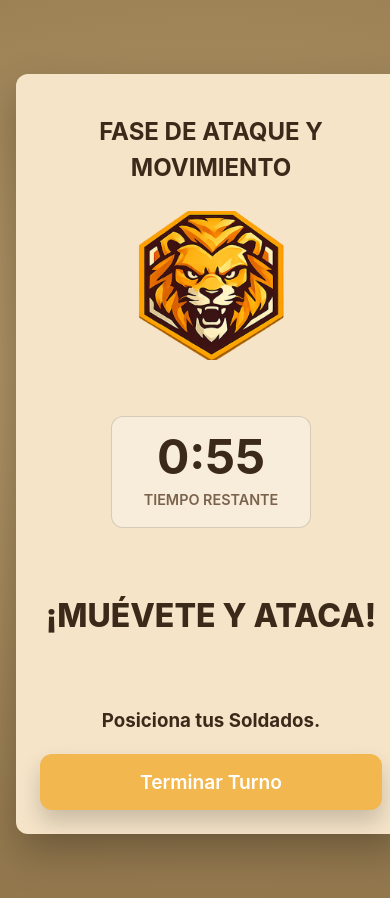
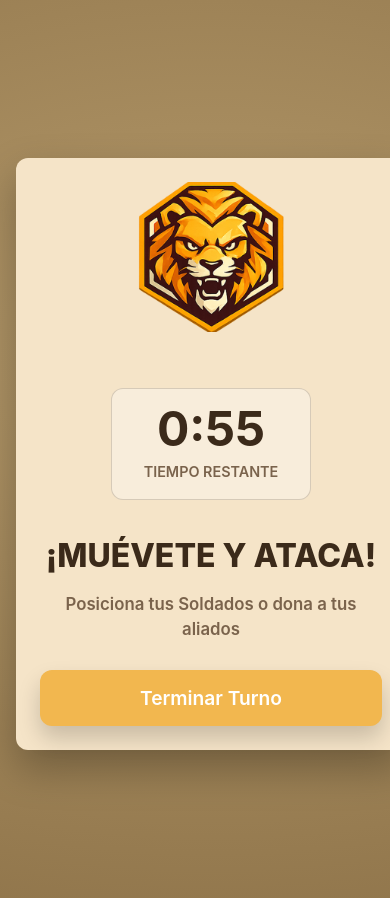
Before and after one commit to SasaPlazas/phygital, a React (Vite) app: page /attack in a window 390 px wide. Shown: the top 898 px of the page. Built offline with nearby package versions, Linux system fonts and the light colour scheme; no server answers.

Commit message:
final screen error

```diff
--- a/src/components/AttackScreen.css
+++ b/src/components/AttackScreen.css
@@ -103,7 +103,12 @@
 
   .instruction-text {
     font-size: 1.5rem;
-    margin-bottom: 2rem;
+    margin-bottom: 0.6rem;
+  }
+
+  .attack-instruction {
+    margin-bottom: 1.25rem;
+    font-size: 1rem;
   }
 
   .finish-turn-button {
@@ -129,6 +134,11 @@
 
   .instruction-text {
     font-size: 1.2rem;
+  }
+
+  .attack-instruction {
+    margin-bottom: 1.1rem;
+    font-size: 0.95rem;
   }
 }
 
@@ -162,8 +172,15 @@
   font-size: 2rem;
   font-weight: 800;
   color: var(--text);
-  margin-bottom: 3rem;
+  margin: 0 0 0.75rem;
   text-transform: uppercase;
+}
+
+.attack-instruction {
+  margin: 0 0 1.75rem;
+  font-size: 1.05rem;
+  font-weight: 600;
+  color: var(--muted);
 }
 
 .finish-turn-button {
--- a/src/components/AttackScreen.jsx
+++ b/src/components/AttackScreen.jsx
@@ -62,7 +62,6 @@ export default function AttackScreen({ player, myPlayerName, attackEndsAt }) {
   return (
     <div className="attack-wrapper">
       <div className="attack-container">
-        <h1 className="attack-title">Fase de Ataque y Movimiento</h1>
 
         <div className="player-highlight">
           <div className="avatar-wrapper">
@@ -81,7 +80,7 @@ export default function AttackScreen({ player, myPlayerName, attackEndsAt }) {
         </div>
 
         <p className="instruction-text">¡Muévete y Ataca!</p>
-        <h3 className="attack-instruction">Posiciona tus Soldados.</h3>
+        <h3 className="attack-instruction">Posiciona tus Soldados o dona a tus aliados</h3>
 
         {isMyTurn && (
           <button className="finish-turn-button" onClick={handleFinishTurn}>
--- a/src/components/FinalScreen.css
+++ b/src/components/FinalScreen.css
@@ -74,11 +74,11 @@
 
 .winner-score {
   font-size: 1.2rem;
-  color: #4b5563;
+  color: #fcd34d;
 }
 
 .instructions-box {
-  background-color: #e5e7eb;
+  background-color: none;
   padding: 1.5rem;
   border-radius: 8px;
   margin-bottom: 2rem;
@@ -128,7 +128,7 @@
 }
 
 .reset-button {
-  background-color: #d4d4d8;
+  background-color: #fcd34d;
   color: #1f2937;
   border: none;
   padding: 1rem 3rem;
@@ -140,5 +140,5 @@
 }
 
 .reset-button:hover {
-  background-color: #9ca3af;
+  background-color: #e2ba35;
 }
--- a/src/components/FinalScreen.jsx
+++ b/src/components/FinalScreen.jsx
@@ -3,7 +3,7 @@ import "./FinalScreen.css";
 
 export default function FinalScreen() {
   const handleReset = () => {
-    socket.emit("reset_game");
+    socket.emit("game_reset");
   };
 
   // Sort players by soldiers (optional, to show winner)
--- a/src/components/OrderScreen.jsx
+++ b/src/components/OrderScreen.jsx
@@ -14,7 +14,6 @@ export default function OrderScreen({ players, totalRounds }) {
         <img className="order-logo" src={logo} alt="HexArena" />
 
         <div className="players-grid-container">
-          <h2 className="section-title">Jugadores</h2>
           <div className="players-grid">
             {players.map((player, index) => (
               <div key={index} className="player-card">
@@ -43,15 +42,15 @@ export default function OrderScreen({ players, totalRounds }) {
         </div>
 
         <div className="buttons-container">
+          <button className="start-rounds-button" onClick={handleStartRounds}>
+            Iniciar rondas
+          </button>
           <button
             className="reset-button"
             onClick={() => socket.emit("game_reset")}
           >
             Reiniciar Partida
           </button>
-          <button className="start-rounds-button" onClick={handleStartRounds}>
-            Iniciar rondas
-          </button>
         </div>
       </div>
     </div>
--- a/src/components/RecapScreen.css
+++ b/src/components/RecapScreen.css
@@ -144,8 +144,24 @@
   }
 
   .stats-grid {
-    grid-template-columns: 1fr; /* Single column stats on very small screens */
-    gap: 1rem;
+    grid-template-columns: 1fr 1fr;
+    gap: 0.75rem;
+    margin-bottom: 1.5rem;
+  }
+
+  .stat-card {
+    min-height: 96px;
+    padding: 0.9rem 0.6rem;
+    border-radius: 12px;
+  }
+
+  .stat-value {
+    font-size: 1.8rem;
+  }
+
+  .stat-label {
+    font-size: 0.75rem;
+    letter-spacing: 0.5px;
   }
 }
 
```
